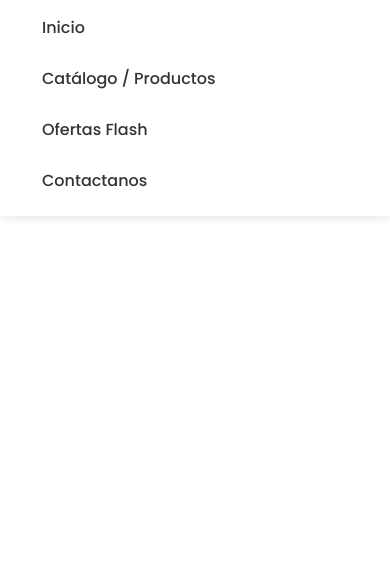
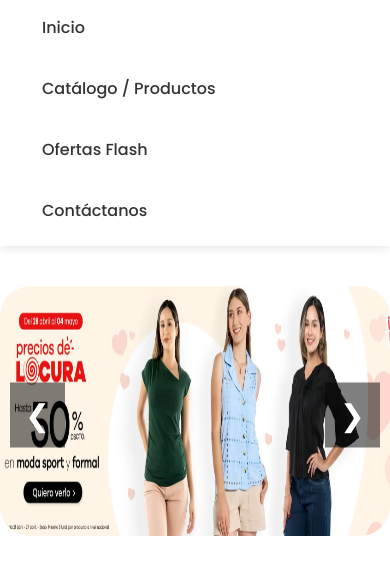
Before and after one commit to MateoNorberto/market_place, a plain HTML site: page index.html in a window 390 px wide. Shown: the part 61-636 px from the top of the page. Drawn offline with Linux system fonts and the light colour scheme; files that its build step writes are made by us from their sources; a web font is replaced by a local one.

Commit message:
carousel section with desing

```diff
--- a/css/index.css
+++ b/css/index.css
@@ -117,7 +117,7 @@ body{
     color: #fff;
   }
    /* Responsive */
-  @media (max-width: 768px) {
+   @media (max-width: 768px) {
     .navbar {
       flex-direction: column;
       align-items: flex-start;
@@ -138,3 +138,60 @@ body{
       width: 100%;
     }
   }
+
+  /*Estilos carrusel*/
+  .carousel {
+    position: relative;
+    max-width: 100%;
+    margin: 40px 0;
+    overflow: hidden;
+    border-radius: var(--border-radius-m);
+  }
+
+  .carousel-container {
+    display: flex;
+    transition: transform 0.5s ease-in-out;
+  }
+
+  .carousel-item {
+    min-width: 100%;
+    transition: opacity 0.5s ease-in-out;
+  }
+
+  .carousel-item img {
+    width: 100%;
+    height: auto;
+    border-radius: var(--border-radius-m);
+  }
+
+  button {
+    position: absolute;
+    top: 50%;
+    transform: translateY(-50%);
+    background-color: rgba(0, 0, 0, 0.5);
+    color: #fff;
+    border: none;
+    padding: 15px;
+    font-size: 30px;
+    cursor: pointer;
+    z-index: 10;
+  }
+
+  button:hover {
+    background-color: rgba(0, 0, 0, 0.8);
+  }
+
+  .prev {
+    left: 10px;
+  }
+
+  .next {
+    right: 10px;
+  }
+
+  /* RESPONSIVE CARRUSEL */
+  @media (max-width: 768px) {
+    .carousel-item img {
+      height: 250px;
+    }
+  }
--- a/index.html
+++ b/index.html
@@ -1,39 +1,44 @@
 <!DOCTYPE html>
-<html lang="en">
+<html lang="es">
 <head>
     <meta charset="UTF-8">
     <meta name="viewport" content="width=device-width, initial-scale=1.0">
     <title>Tienda de Ropa</title>
-    <link rel="stylesheet" href="index.css">
+    <link rel="stylesheet" href="css/index.css">
 </head>
 <body>
     <header>
-        <na class="navbar section-content">
-            <a href="#" class="nav-logo">
-                <h2 class="logo-text"> 👚 Vibe & Vest</h2>
+        <nav class="navbar section-content">
+            <a href="index.html" class="nav-logo">
+                <h2 class="logo-text">👚 Vibe & Vest</h2>
             </a>
             <ul class="nav-menu">
-                <li class="nav-item">
-                    <a href="#" class="nav-link">Inicio</a>
-                </li>
+                <li class="nav-item"><a href="index.html" class="nav-link">Inicio</a></li>
+                <li class="nav-item"><a href="catalogo.html" class="nav-link">Catálogo / Productos</a></li>
+                <li class="nav-item"><a href="ofertas.html" class="nav-link">Ofertas Flash</a></li>
+                <li class="nav-item"><a href="contactanos.html" class="nav-link">Contáctanos</a></li>
             </ul>
-            <ul class="nav-menu">
-                <li class="nav-item">
-                    <a href="#" class="nav-link">Catálogo / Productos </a>
-                </li>
-            </ul>
-            <ul class="nav-menu">
-                <li class="nav-item">
-                    <a href="#" class="nav-link">Ofertas Flash</a>
-                </li>
-            </ul>
-            <ul class="nav-menu">
-                <li class="nav-item">
-                    <a href="#" class="nav-link">Contactanos</a>
-                </li>
-            </ul>
-        </na>
+        </nav>
     </header>
 
-</body>
+    <!-- Carrusel (al inicio de la página) -->
+    <section class="carousel">
+        <div class="carousel-container">
+            <div class="carousel-item active">
+                <img src="img/img (1).png" alt="Colección primavera-verano">
+            </div>
+            <div class="carousel-item">
+                <img src="img/img (2).png" alt="Moda femenina">
+            </div>
+            <div class="carousel-item">
+                <img src="img/img (3).png" alt="Descuento en ropa casual">
+            </div>
+            <div class="carousel-item">
+                <img src="img/img (4).png" alt="Descuento en ropa casual">
+            </div>
+        </div>
+        <button class="prev" onclick="moveSlide(-1)">&#10094;</button>
+        <button class="next" onclick="moveSlide(1)">&#10095;</button>
+    </section>
+
 </html>
```
Also changed, not shown: js/scripts.js (added, +26 -0 lines).
